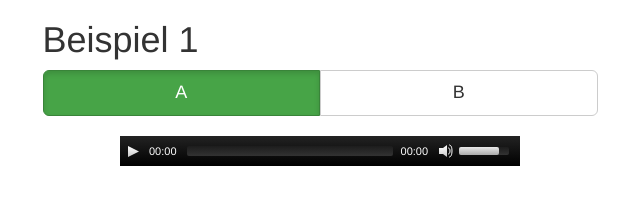
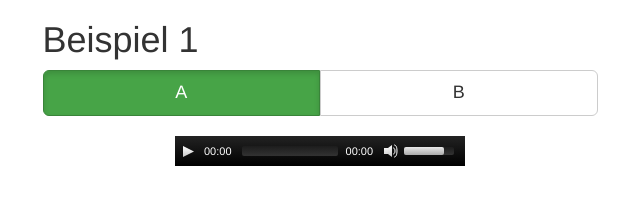
Before and after one commit to ponyfleisch/audioab, a plain HTML site: page index.html in a window 1280 px wide. Shown: the whole page, without its empty margins (320-960 px from the left). Drawn offline with nearby package versions, Linux system fonts and the light colour scheme.

Commit message:
player size

```diff
--- a/audioab.js
+++ b/audioab.js
@@ -12,6 +12,7 @@ $.fn.audioab = function( options ) {
             var item = {};
 
             element.mediaelementplayer({
+                audioWidth: '290',
                 success: function(api){
                     item['api'] = api;
                 }
--- a/style.css
+++ b/style.css
@@ -1,5 +1,5 @@
 .elementwrapper{
-    width: 400px;
+    width: 290px;
     height: 30px;
     position: relative;
     overflow: hidden;
```
